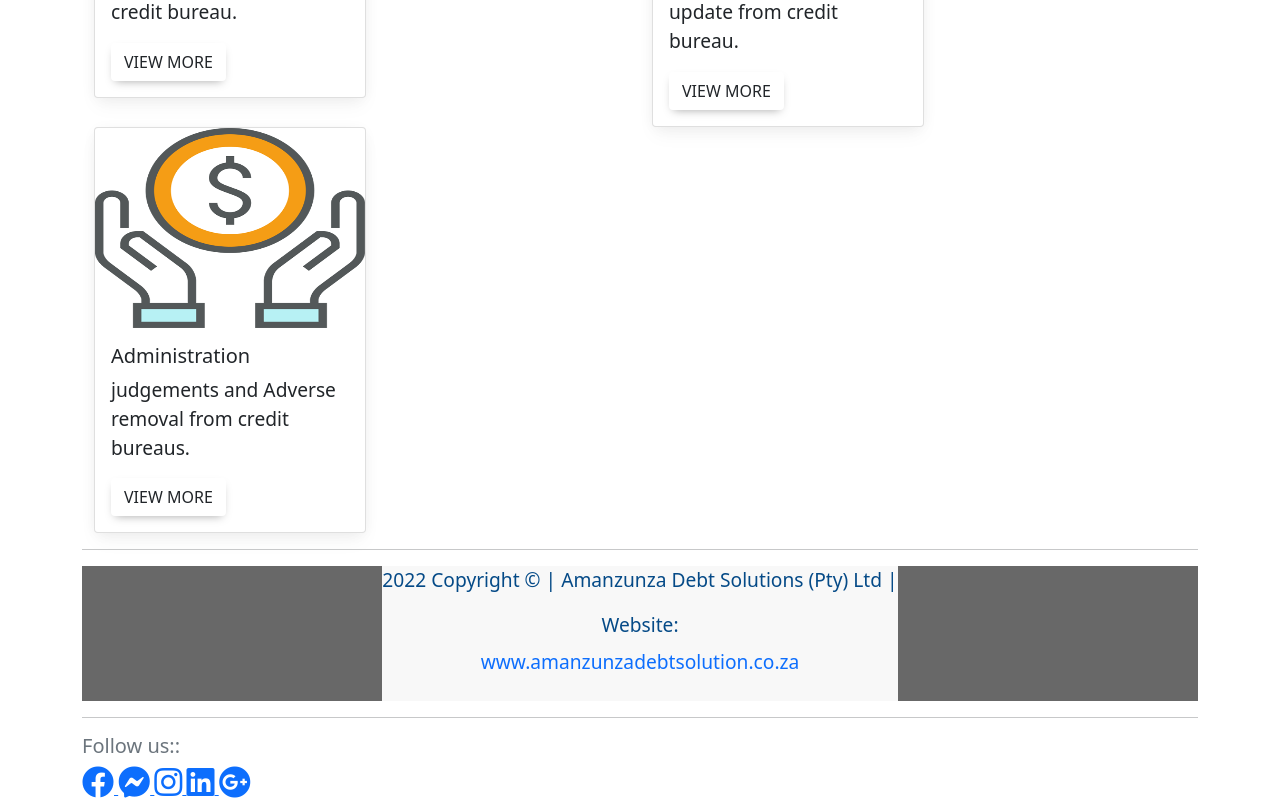
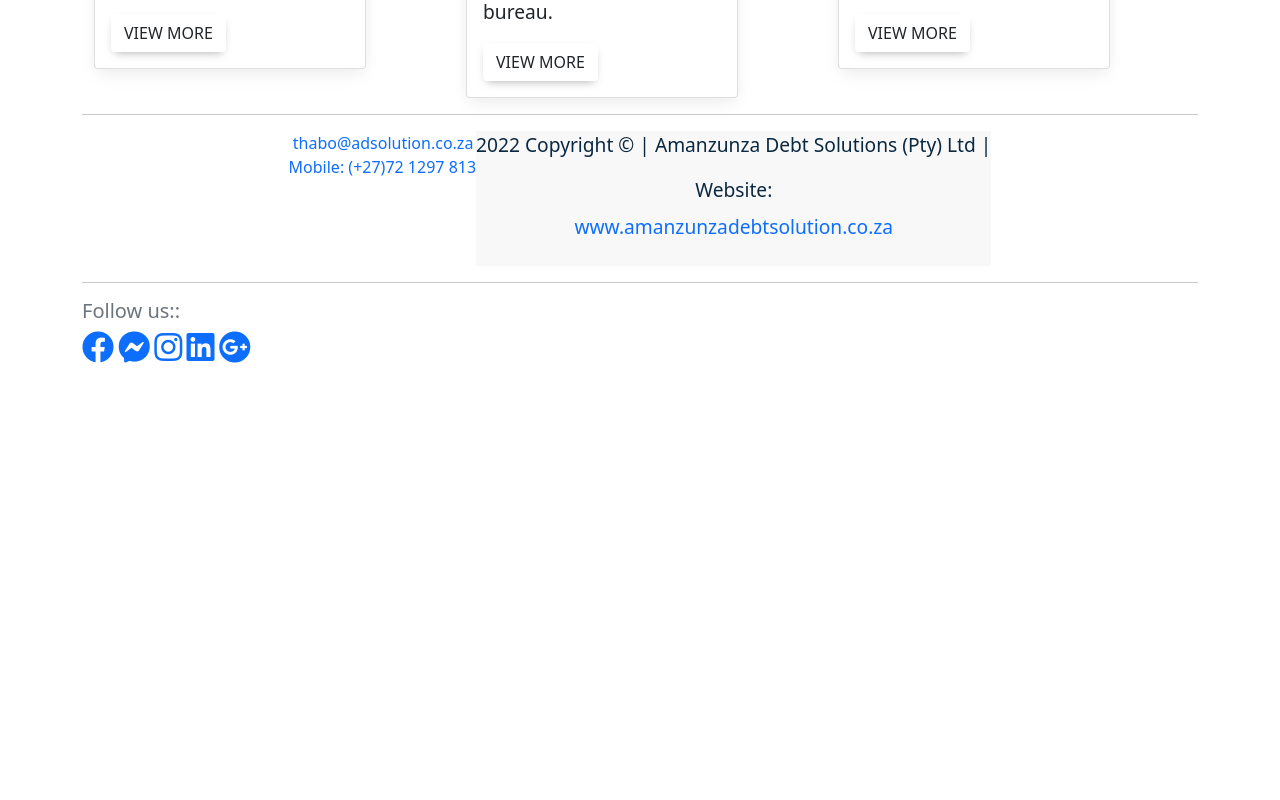
Before and after one commit to Owzaa/amanzunzaapp, a React (Create React App) app: page / in a window 1280 px wide. Shown: the part 1194-1994 px from the top of the page. After the commit the page ends 1583 px from the top, so only its background shows below. Built offline with nearby package versions, Linux system fonts and the light colour scheme.

Commit message:
commit on master

```diff
--- a/public/index.html
+++ b/public/index.html
@@ -18,8 +18,19 @@
     -->
     <link rel="manifest" href="%PUBLIC_URL%/manifest.json" />
         <title>AMANZUNZA DEBT SOLUTION (PTY) LTD | RSA </title>
-  </head>
-  <body id="body-content">
+
+
+  <style>
+    body{
+      display: flex;
+      justify-content:space-evenly;
+      mac-height: 100vh;
+
+    }
+  </style>
+
+      </head>
+  <body class="mb-4">
     <noscript>You need to enable JavaScript to run this app.</noscript>
     <div id="root"></div>
     <!--
--- a/src/App.js
+++ b/src/App.js
@@ -9,7 +9,7 @@ import Footer from './Footer/Footer_Bottom';
 function App() {
   return (
 
-    <Container>
+    <Container fullWidth>
 
     <NavigationBar  />
 
--- a/src/Components/Home/Home.js
+++ b/src/Components/Home/Home.js
@@ -11,7 +11,7 @@ export default function HomeIndex() {
     <Carousel variant="white" fade="5.2">
             <Carousel.Item>
             <img
-      className="d-block w-100"
+      className="mdb-logotypes d-block w-100"
       src="../img/slides/debts1.png"
       height="420vh"
       alt="First slide"
@@ -34,7 +34,7 @@ fluid
   </Carousel.Item>
   <Carousel.Item>
     <img
-      className="d-block w-100"
+      className=" bg-image d-block w-100"
       src="../img/slides/debts3.jpg"
        height="480vh"
 
@@ -47,13 +47,13 @@ fluid
 </Carousel>
 <hr></hr>
 <div className="aboutusContainer">
-<h1 className="text-center text-muted"><u>WHO ARE WE?</u></h1><p  className="container text-muted">
-in credit legal matters and is clear that since covid 19 has affected almost
+<h3 className="text-muted">AD Solutions Strategic Approach</h3>
+<span className="container text-muted">In credit legal matters it is clear that since covid 19 has affected almost
 85 percent of finances it has left majority of consumers struggling to pay
 their debts so as credit legal expect we commit to assist consumers regain
 their financial freedom to can qualify again for vehicle finances homes loans
 and personal loans
-</p>
+</span>
 </div>
 
 <hr></hr>
@@ -64,7 +64,7 @@ and personal loans
 
       <Container
        className="GridContent">
-        <Row xs={2}>
+        <Row xs={3}>
           <Col>
             <Card
               style={{
--- a/src/Footer/Footer_Bottom.js
+++ b/src/Footer/Footer_Bottom.js
@@ -7,12 +7,23 @@ import "./footer.css";
 const Footer = () => (
   <>
   <div className="footer">
+    <aside className="address">
+  <address>
+<span>  <a href="mailto:thabo@adsolution.co.za">
+<MDBIcon fab size="2x" icon="mailBox" />  thabo@adsolution.co.za
+</a>
+
+
+<br></br>
+  <a href="tel:+27721297813">Mobile: (+27)72 1297 813</a></span>
+</address>
+</aside>
       <div className="footer__element">
-    <p className="text-center" >2022 Copyright ©  | Amanzunza Debt Solutions (Pty) Ltd |
-     </p>
-    <span className="text-center" id="weblink"><p>Website:<NavLink href="https://www.amanzunzadebtsolutions.co.za">www.amanzunzadebtsolution.co.za</NavLink></p></span>
-</div>
- </div>
+        <p className="text-center" >2022 Copyright ©  | Amanzunza Debt Solutions (Pty) Ltd |
+        </p>
+          <span className="text-center" id="weblink"><p>Website:<NavLink href="https://www.amanzunzadebtsolutions.co.za">www.amanzunzadebtsolution.co.za</NavLink></p></span>
+
+    </div>  </div>
 <hr></hr>
 
  <h5 className="text-muted">Follow us::</h5>
--- a/src/Footer/footer.css
+++ b/src/Footer/footer.css
@@ -1,13 +1,16 @@
 .footer{
     display: flex;
-    background-color: rgba(36, 35, 35, 0.688);
+    background-color: rgba(255, 255, 255, 0.688);
     color:rgb(251, 251, 251);
     justify-content: center;
 }
 .footer__element{
     background-color: rgb(248, 248, 248);
-    color: rgb(5, 74, 135);
+    color: rgb(11, 40, 65);
 }
 p {
     font-size: larger;
 }
+a{
+    text-decoration: none;
+}
--- a/src/Main.css
+++ b/src/Main.css
@@ -28,7 +28,7 @@
   color: #61dafb;
 }
 
-@keyframes App-logo-spin {
+@keyframes ads-logo-spin {
   from {
     transform: rotate(0deg);
   }
@@ -36,12 +36,3 @@
     transform: rotate(360deg);
   }
 }
-.footer{
-  margin-top: 1rem;
-  padding: 1rem;
-  background-color: rgba(22, 22, 21, 0.712);
-  position: fixed;
-  bottom: 0;
-  left: 0;
-  width: 100%;
-}
--- a/src/Navigation/Navigation_Bar.js
+++ b/src/Navigation/Navigation_Bar.js
@@ -9,7 +9,7 @@ export default function NavigationBar (){
 
     return(
 
-   <Navbar sticky="top"  bg="default" expand="lg">
+   <Navbar sticky="top"  bg="white" expand="lg">
 
   <Navbar.Brand >
         <Image href="./" fluid="true" className="image-responsive" width="50%"  src="./img/ADStypeLogoB.png" alt="ADS Amanzunza Debt Soultion Pty Ltd Logo"/>
```
